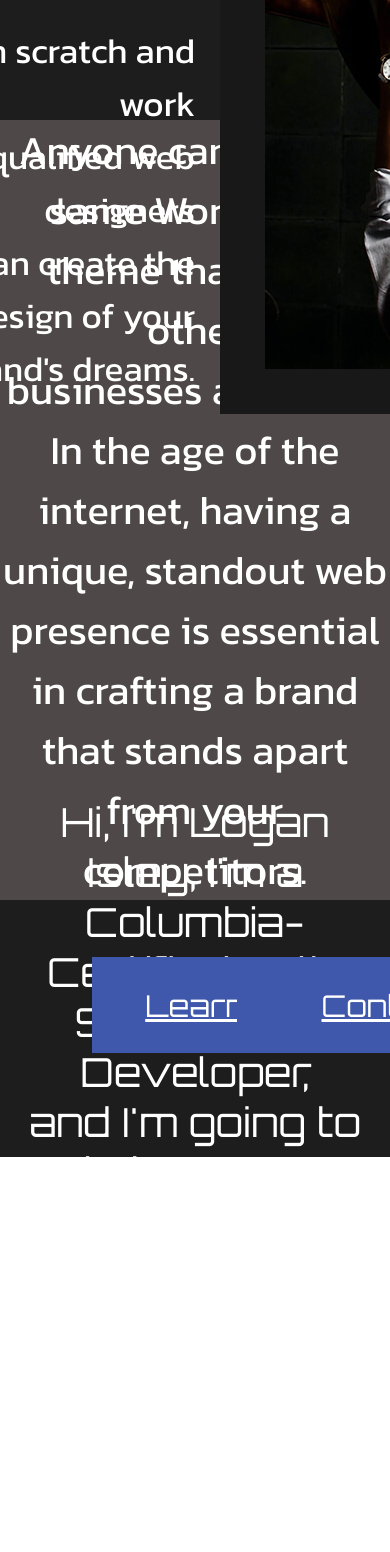
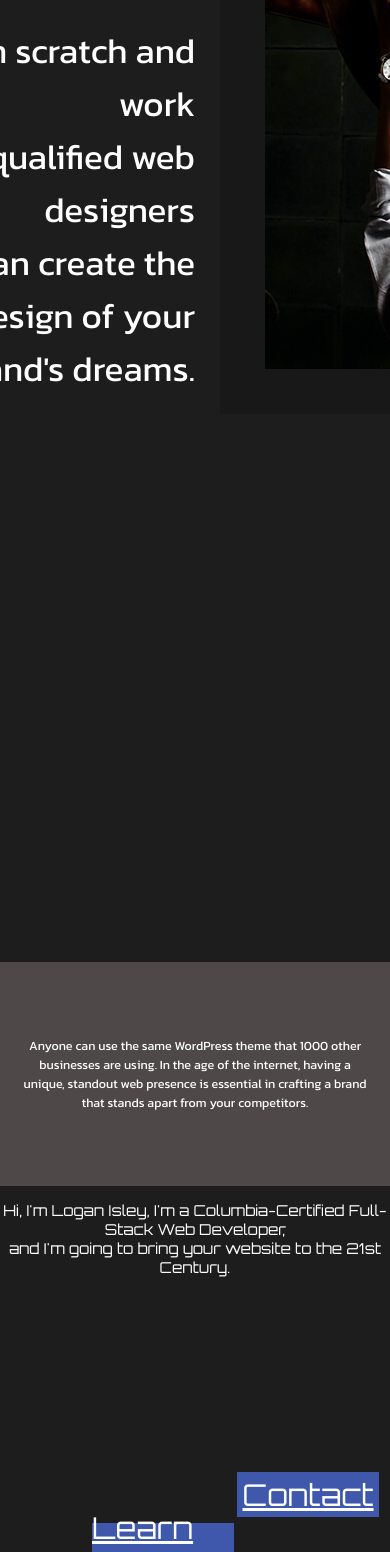
Before and after one commit to LowGcifer/Web-Dev-Site, a React (Create React App) app in the folder client/: page / in a window 390 px wide. Shown: the part 1680-3232 px from the top of the page. Before the commit the page ends 2837 px from the top, so only its background shows below. Built offline with nearby package versions, Linux system fonts and the light colour scheme.

Commit message:
more home screen mobile stuff

```diff
--- a/client/src/style.css
+++ b/client/src/style.css
@@ -171,6 +171,13 @@
   font-size: 35px;
 }
 
+@media only screen and (max-width: 1024px) {
+  #home-image-area {
+    /* height: 727px; */
+    height: 99.3%;
+  }
+}
+
 #callout-home {
   background-color: #4e4848;
   bottom: 300px;
@@ -188,6 +195,16 @@
   text-align: center;
   font-size: 40px;
   display: flex;
+}
+
+@media only screen and (max-width: 1024px) {
+  #callout-home {
+    height: 224px;
+  }
+
+  #callout-text {
+    font-size: 12.5px;
+  }
 }
 
 #home-final-section {
@@ -215,6 +232,16 @@
   position: relative;
   left: 60.78125%;
   bottom: 96px;
+}
+
+@media only screen and (max-width: 1024px) {
+  #home-final-section {
+    height: 337px;
+  }
+
+  #home-final-text {
+    font-size: 15px;
+  }
 }
 
 .button-style {
@@ -326,3 +353,10 @@
   max-width: 100%;
   /* overflow-x: hidden; */
 }
+
+@media only screen and (max-width: 1024px) {
+  .button-style {
+    width: 142px;
+    height: 45px;
+  }
+}
```
